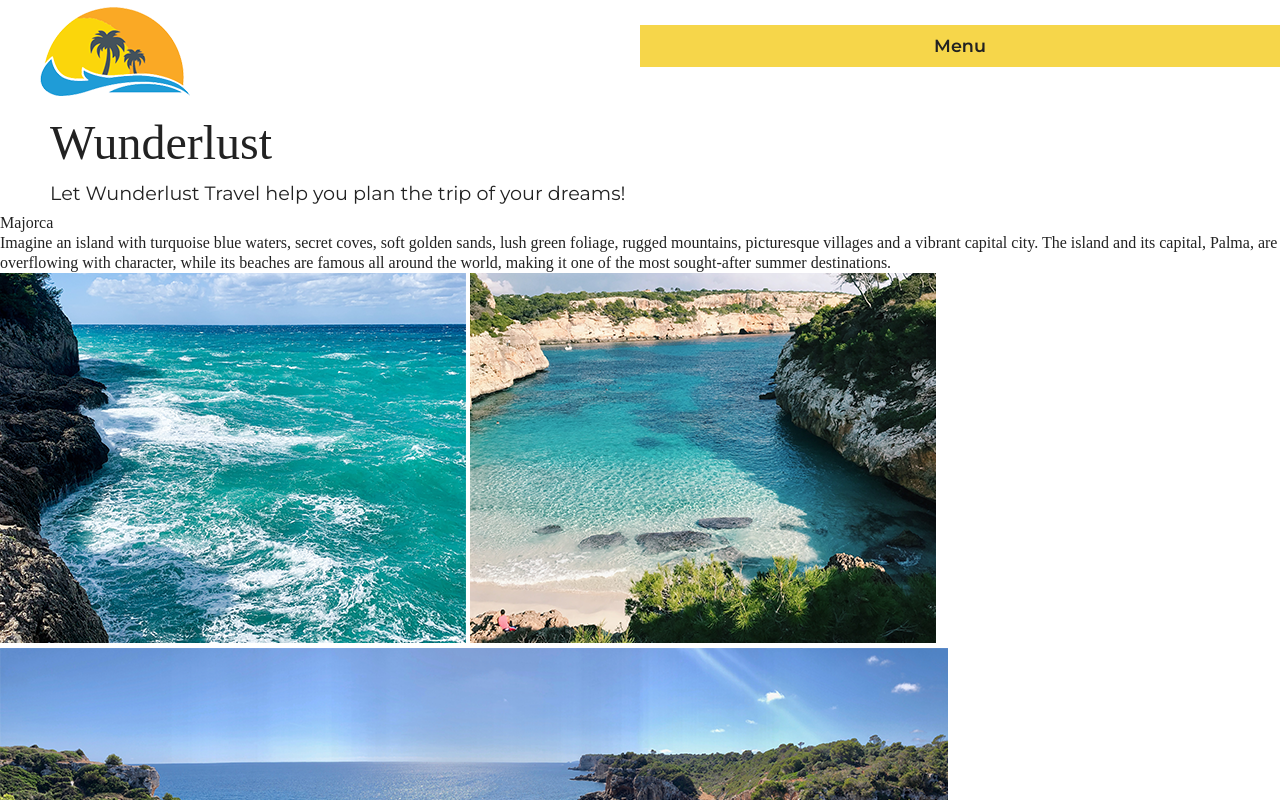
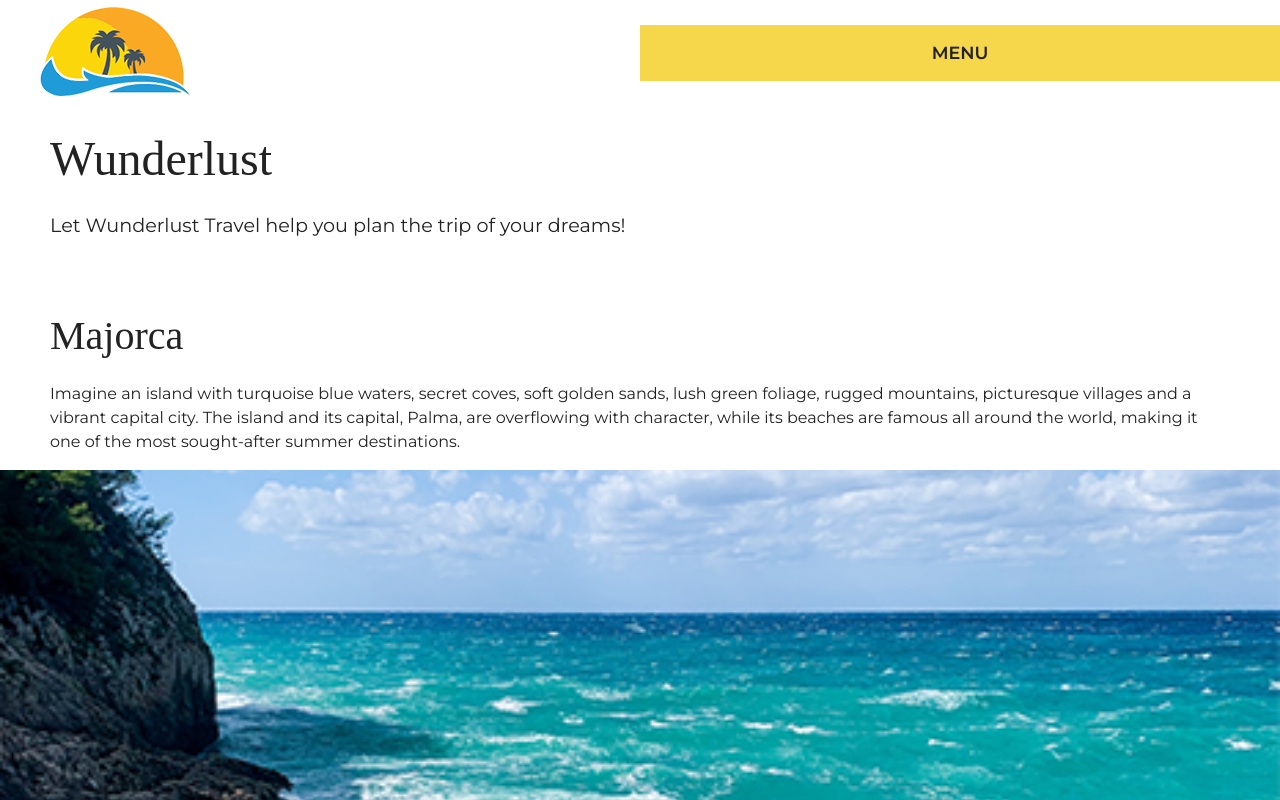
Before and after one commit to htmartin90/wanderlust, a plain HTML site: page wunderlust-majorca.html in a window 1280 px wide. Shown: the top 800 px of the page. Drawn offline with Linux system fonts and the light colour scheme; a web font is replaced by a local one.

Commit message:
completed first section styles
finished img styles and global styles for site. still need to go back and fix some spacing issues but time to press forward to get the first draft done.

```diff
--- a/styles.css
+++ b/styles.css
@@ -62,10 +62,6 @@ table {
 
 }
 
-html{
-    margin: 0 auto;
-    font-size: 1rem;
-}
 #skip, .sr-only{
     position: absolute;
 	left: -10000px;
@@ -76,14 +72,28 @@ html{
 }
 
 body{
-    line-height: 1.25;
+    line-height: 1.5;
     color: var(--dk-gray);
     padding: 0;
+    margin: 0 auto;
 }
+
+header, nav, main, footer {
+    width: 100%;
+    max-width: 100%; /* Keeps content width consistent */
+    margin: 0;
+    box-sizing: border-box;
+}
+
+img {
+    width: 100%;
+    box-sizing: border-box;
+}
+
 header{
     display: grid;
     grid-template-columns: 1fr;
-    gap: 0.5rem;
+    gap: 1rem;
     align-items: center;
     position: relative;
     font-family: var(--fonts);
@@ -109,6 +119,24 @@ h1{
     padding: 0 50px;
 }
 
+h1, h2, h3{
+    font-family: var(--header-font);
+}
+
+h4, p, q, small, nav, button, form{
+    font-family: var(--fonts);
+}
+
+
+
+h2{
+    display: flex;
+    text-align: left;
+    font-family: var(--header-font);
+    font-size: 2.5rem;
+    color: var(--dk-gray);
+}
+
 header p{
     grid-row: 3;
     text-align: left;
@@ -123,6 +151,7 @@ nav {
     justify-content: flex-end;
 }
 
+/* start of menu button for mobile view mode */
 #menu-toggle{
     display: flex;
     flex-direction: column;
@@ -134,13 +163,14 @@ nav {
 
 #menu-toggle label {
     display: block;
-    padding: 10px 50px;
+    padding: 15px 50px;
     box-sizing: border-box;
     width: 50%;
     background-color: var(--yellow);
     color: var(--dk-gray);
     font-size: 1.1rem;
     font-weight: bold;
+    text-transform: uppercase;
     cursor: pointer;
     text-align: center;
     position: absolute;
@@ -153,7 +183,7 @@ nav {
     display: none;
     flex-direction: column;
     position: absolute;
-    top: 65px;
+    top: 76px;
     right: 0;
     box-sizing: border-box;
     width: 50%;
@@ -167,16 +197,40 @@ nav {
 }
 
 #menu-toggle ul li {
-    padding: 10px 0;
+    padding: 20px 0;
 }
 
+#menu-toggle ul li:hover{
+    background-color: var(--yellow);
+    width: 100%;
+}
 #menu-toggle ul a {
     text-decoration: none;
     color: var(--dk-gray);
     font-size: 1.1rem;
     font-weight: bold;
+    align-items: center;
+    text-transform: uppercase;
 }
 
 #menu-toggle input:checked ~ ul {
     display: flex;
 }
+/* end of mobile menu button */
+
+/* start of Intro */
+#intro{
+    display: grid;
+    grid-template-columns: 1fr;
+    gap: 1rem;
+}
+
+#intro h2{
+    margin-top: 25px;
+    padding: 25px 50px 0 50px;
+}
+
+#intro p {
+    display: flex;
+    padding: 0 50px;
+}
```
